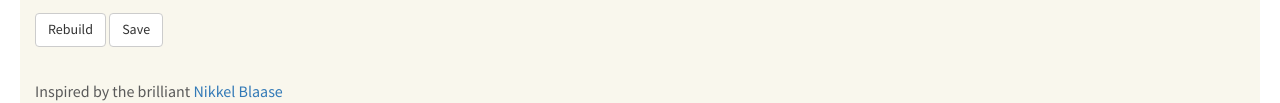
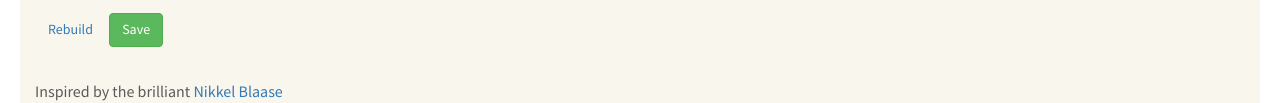
Before and after one commit to tnrt/build-something, a website: page madlib.html in a window 1280 px wide. Both pictures are taken after a click on the link "Build". Shown: the part 376-479 px from the top of the page. Drawn offline with nearby package versions, Linux system fonts and the light colour scheme.

Commit message:
Crud, meant to deploy this last time, button styles [deploy:production]

```diff
--- a/madlib.html
+++ b/madlib.html
@@ -34,13 +34,13 @@
             <p>by giving them <input id="strategy" style="width: 270px;" placeholder="access to &amp; insights from other makers"></input>. <span class="description">(strategy)</span></p>
             <p>We will know if our product works when we see<br>
               <input id="goal" style="width: 370px;" placeholder="makers building wonderful things together"></input>. <span class="description">(goal)</span></p>
-            <p><a href="#" class="btn btn-default mtm" id="build">Build</a></p>
+            <p><a href="#" class="btn btn-primary mtm" id="build">Build</a></p>
           </div>
           <div id="madlib">
             <p class="mtm"><strong>That's an inspiring product vision, why not share it?</strong></p>
             <img width="600" style="max-width: 100%;" class="mbm"><br>
-            <a href="#" class="btn btn-default" id="rebuild">Rebuild</a>
-            <a href="" type="button" class="btn btn-default" id="saveMadlib" download="madlib.png">Save</a>
+            <a href="#" class="btn" id="rebuild">Rebuild</a>
+            <a href="" type="button" class="btn btn-success" id="saveMadlib" download="madlib.png">Save</a>
           </div>
         </div>
       </div>
```
